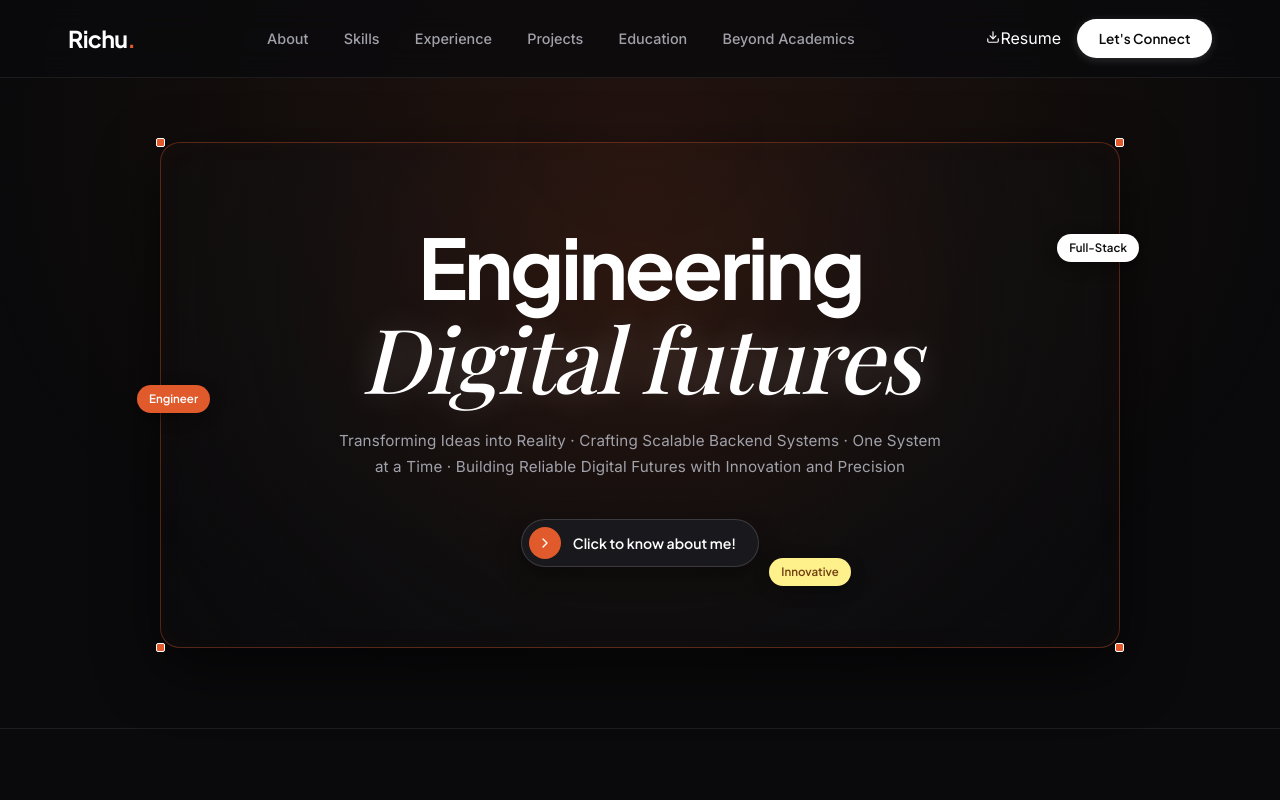
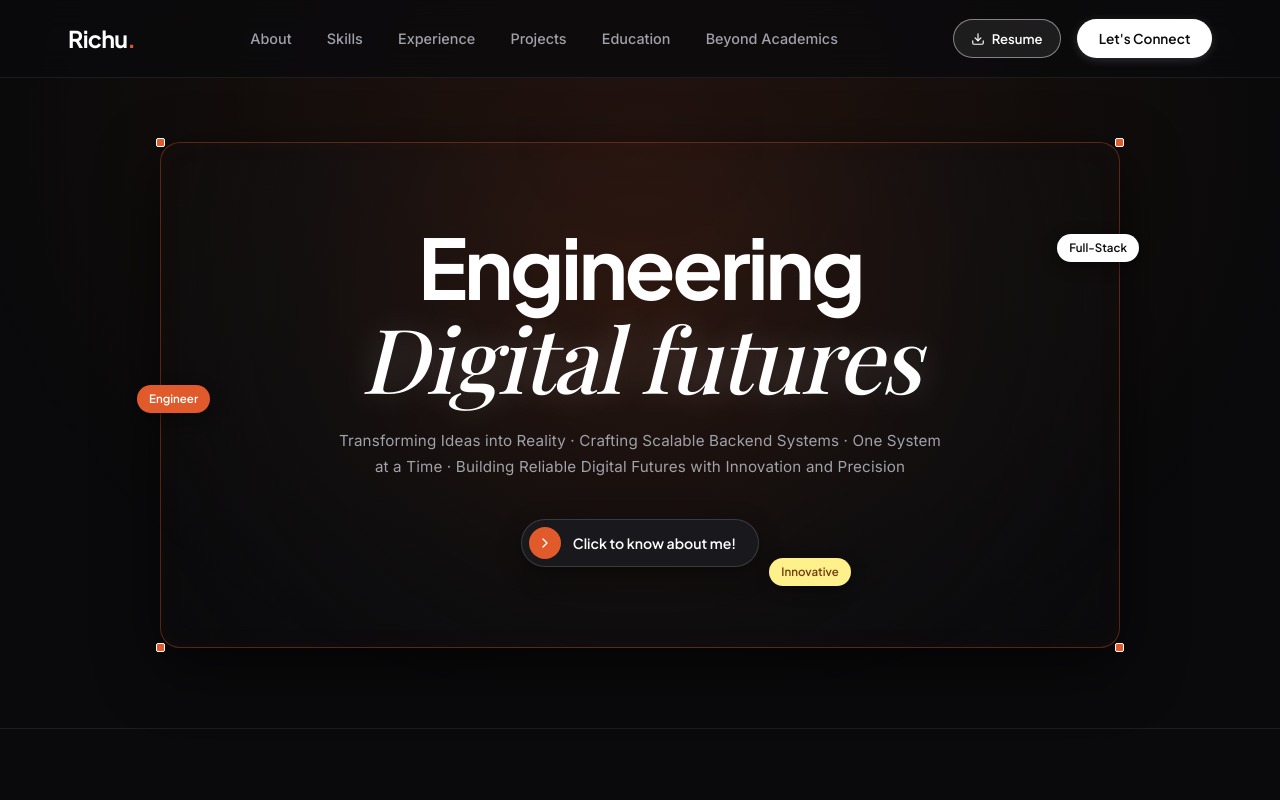
Before and after one commit to Dazaicodify/Portfolio-main, a React (Vite) app: page / in a window 1280 px wide. Shown: the top 800 px of the page. Built offline with nearby package versions, Linux system fonts and the light colour scheme; a web font is replaced by a local one.

Commit message:
Add files via upload

```diff
--- a/src/styles.css
+++ b/src/styles.css
@@ -183,6 +183,30 @@ a {
   background: #f4f4f5;
   transform: translateY(-1px);
   box-shadow: 0 4px 15px rgba(255, 255, 255, 0.25);
+}
+
+.pill-resume-btn {
+  display: inline-flex;
+  align-items: center;
+  gap: 0.4rem;
+  background: rgba(255, 255, 255, 0.08);
+  color: var(--text-white);
+  font-family: var(--font-heading);
+  font-weight: 600;
+  font-size: 0.82rem;
+  padding: 0.5rem 1.1rem;
+  border-radius: var(--radius-full);
+  border: 1px solid rgba(255, 255, 255, 0.45);
+  transition: var(--transition);
+  text-decoration: none;
+}
+
+.pill-resume-btn:hover {
+  color: #0a0a0c;
+  border-color: #ffffff;
+  background: #ffffff;
+  transform: translateY(-1px);
+  box-shadow: 0 4px 15px rgba(255, 255, 255, 0.2);
 }
 
 .menu-hamburger {
```
